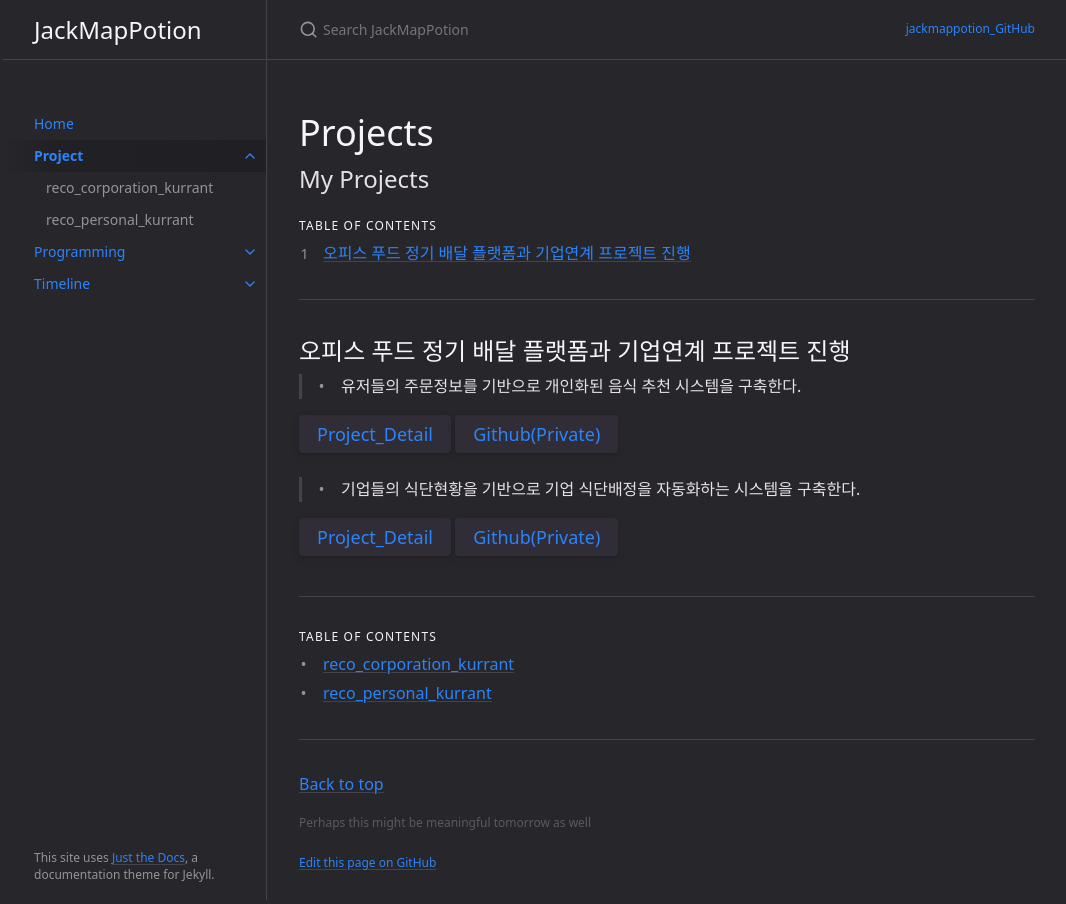
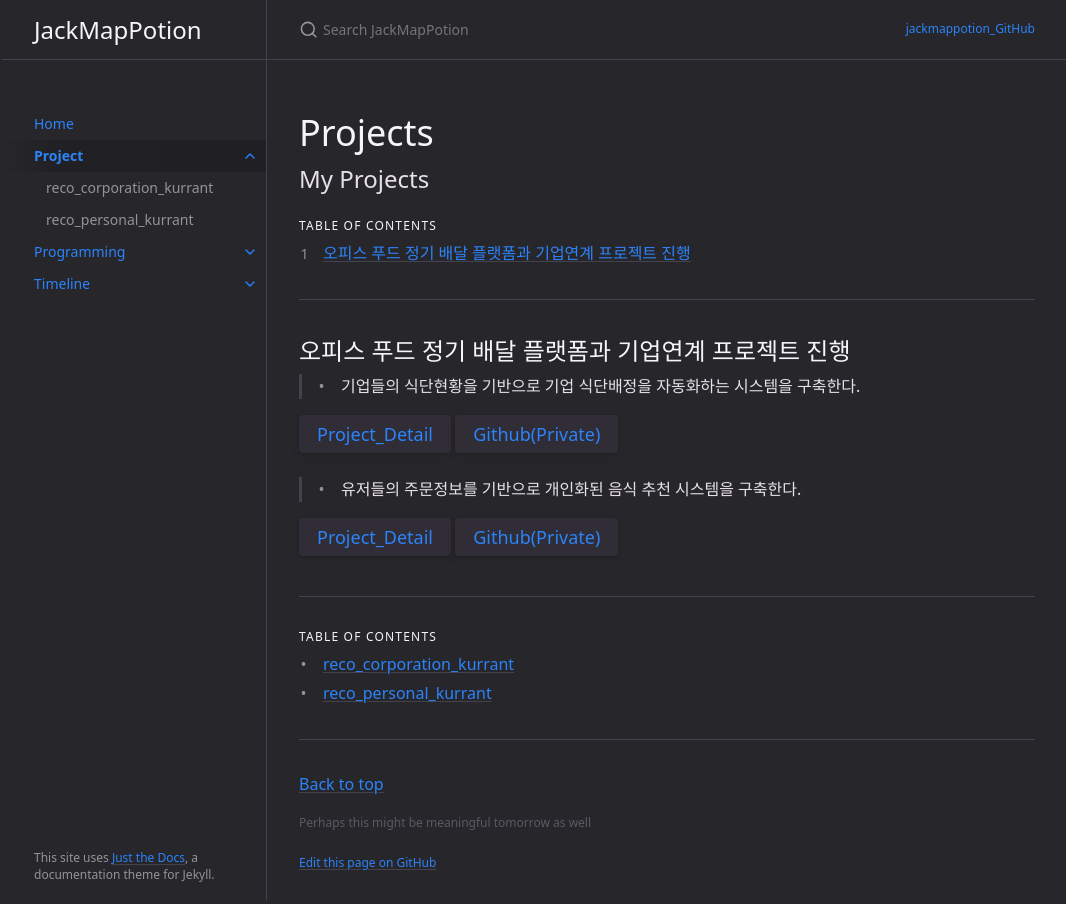
Before and after one commit to jackmappotion/jackmappotion.github.io, a Jekyll site: the page built from docs/project/project.md, in a window 1280 px wide. Shown: the whole page, without its empty margins (105-1171 px from the left). Built offline with Jekyll 4.4.1, drawn with Linux system fonts in a browser that asks for light colours; part of the change alters nothing that is shown.

```diff
--- a/docs/project/project.md
+++ b/docs/project/project.md
@@ -18,6 +18,14 @@ My Projects
 
 ---
 ## 오피스 푸드 정기 배달 플랫폼과 기업연계 프로젝트 진행
+> - 기업들의 식단현황을 기반으로 기업 식단배정을 자동화하는 시스템을 구축한다.
+
+[Project_Detail][reco_corporation_kurrant_detail]{: .btn .fs-5 .mb-4 .mb-md-0}
+[Github(Private)][reco_corporation_kurrant_github]{: .btn .fs-5 .mb-4 .mb-md-0}
+
+[reco_corporation_kurrant_detail]: /docs/project/reco_corporation_kurrant/
+[reco_corporation_kurrant_github]: https://github.com/jackmappotion/reco_corporation_kurrant
+
 > - 유저들의 주문정보를 기반으로 개인화된 음식 추천 시스템을 구축한다.
 
 [Project_Detail][reco_personal_kurrant_detail]{: .btn .fs-5 .mb-4 .mb-md-0}
@@ -25,11 +33,3 @@ My Projects
 
 [reco_personal_kurrant_detail]: /docs/project/reco_personal_kurrant/
 [reco_personal_kurrant_github]: https://github.com/jackmappotion/reco_personal_kurrant
-
-> - 기업들의 식단현황을 기반으로 기업 식단배정을 자동화하는 시스템을 구축한다.
-
-[Project_Detail][reco_corporation_kurrant_detail]{: .btn .fs-5 .mb-4 .mb-md-0}
-[Github(Private)][reco_corporation_kurrant_github]{: .btn .fs-5 .mb-4 .mb-md-0}
-
-[reco_corporation_kurrant_detail]: /docs/project/reco_corporation_kurrant/
-[reco_corporation_kurrant_github]: https://github.com/jackmappotion/reco_corporation_kurrant
```
